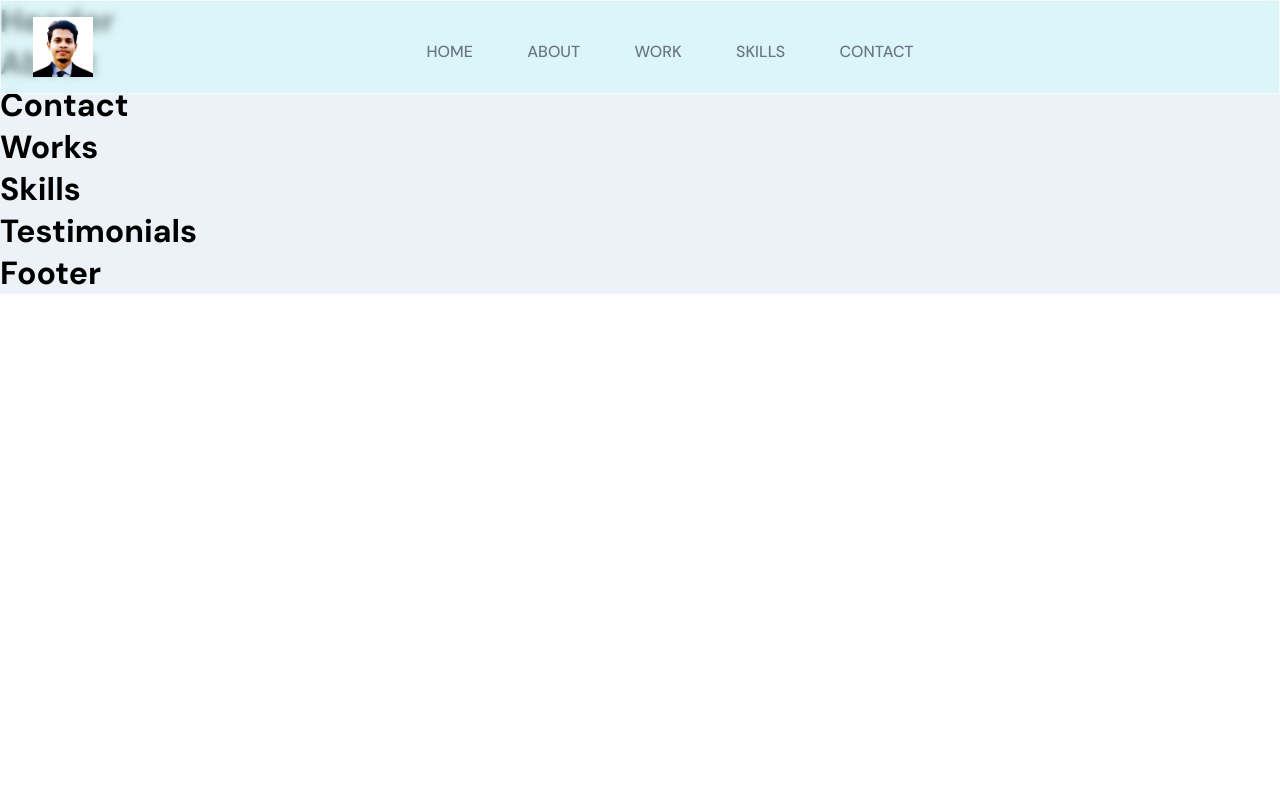
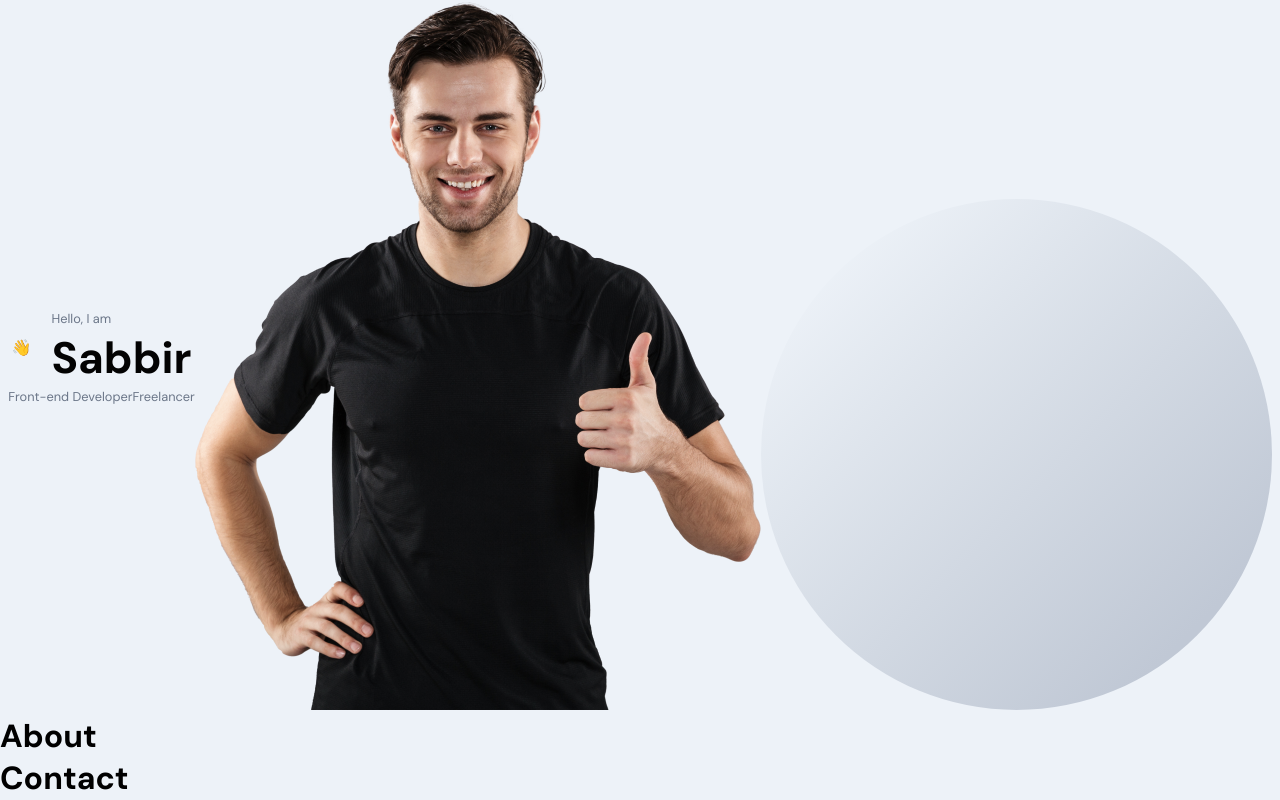
Before and after one commit to Sabbirfeni/Shabbir-portfolio, a React (Create React App) app: page / in a window 1280 px wide. Shown: the top 800 px of the page. Built offline with nearby package versions, Linux system fonts and the light colour scheme.

Commit message:
header section design

```diff
--- a/src/App.js
+++ b/src/App.js
@@ -8,7 +8,7 @@
   return (
     <div className='app'>
 
-      <Navbar />
+      {/* <Navbar /> */}
       <Header />
       <About />
       <Contact/>
--- a/src/container/Header/Header.jsx
+++ b/src/container/Header/Header.jsx
@@ -1,10 +1,80 @@
 import React from "react";
+import { motion } from 'framer-motion';
+import { BsEmojiSmileFill } from 'react-icons/bs'
 
+import { images } from '../../constants';
 import './Header.scss';
+
+const scaleVariants = {
+    whileInView: {
+        scale: [0, 1],
+        opacity: [0, 1],
+        transition: {
+            duration: 1,
+            ease: 'easeInOut'
+        }
+    }
+}
 
 const Header = () => {
     return(
-        <h1>Header</h1>
+        <div className="app__header app__flex">
+            <motion.div
+                whileInView={{ x: [-100, 0], opacity: [0, 1] }}
+                transition={{ duration: 1}}
+                className='app__header-info'
+            >
+
+                <div className="app__header-badge">
+                    <div className="badge-cmp app__flex">
+                        <span>👋</span>
+                        <div style={{ marginLeft: 20 }}>
+                            <p className="p-text">Hello, I am</p>
+                            <h1 className="head-text">Sabbir</h1>
+                        </div>
+                    </div>
+
+                    <div className="tag-cmp app__flex">
+                        <p className="p-text">Front-end Developer</p>
+                        <p className="p-text">Freelancer</p>
+                    </div>
+                </div>
+            </motion.div>
+
+
+
+            <motion.div
+                 whileInView={{ opacity: [0, 1] }}
+                 transition={{ duration: 0.5, delayChildren: 0.5 }}
+                 className='app__header-img'
+            >
+                <img src={ images.profile } alt="profile" />
+
+                <motion.img
+                    whileInView={{ scale: [0, 1]}}
+                    transition={{ duration: 1, ease: 'easeInOut'}}
+                    src={ images.circle }
+                    alt='circle__image'
+                    className="overlay_circle"
+                />
+
+                <motion.div
+                    variants={scaleVariants}
+                    whileInView={scaleVariants.whileInView}
+                    className='app__header-circles'
+                >
+                    {[ images.flutter, images.redux, images.sass].map((circle, index) => {
+                        <div className="circle-cmp app__flex" key={`circle-${index}`}>
+                            <img src={ circle } alt="circle" />
+                        </div>
+                    })}
+                </motion.div>
+
+            </motion.div>
+
+
+
+        </div>
     )
 };
 
```
